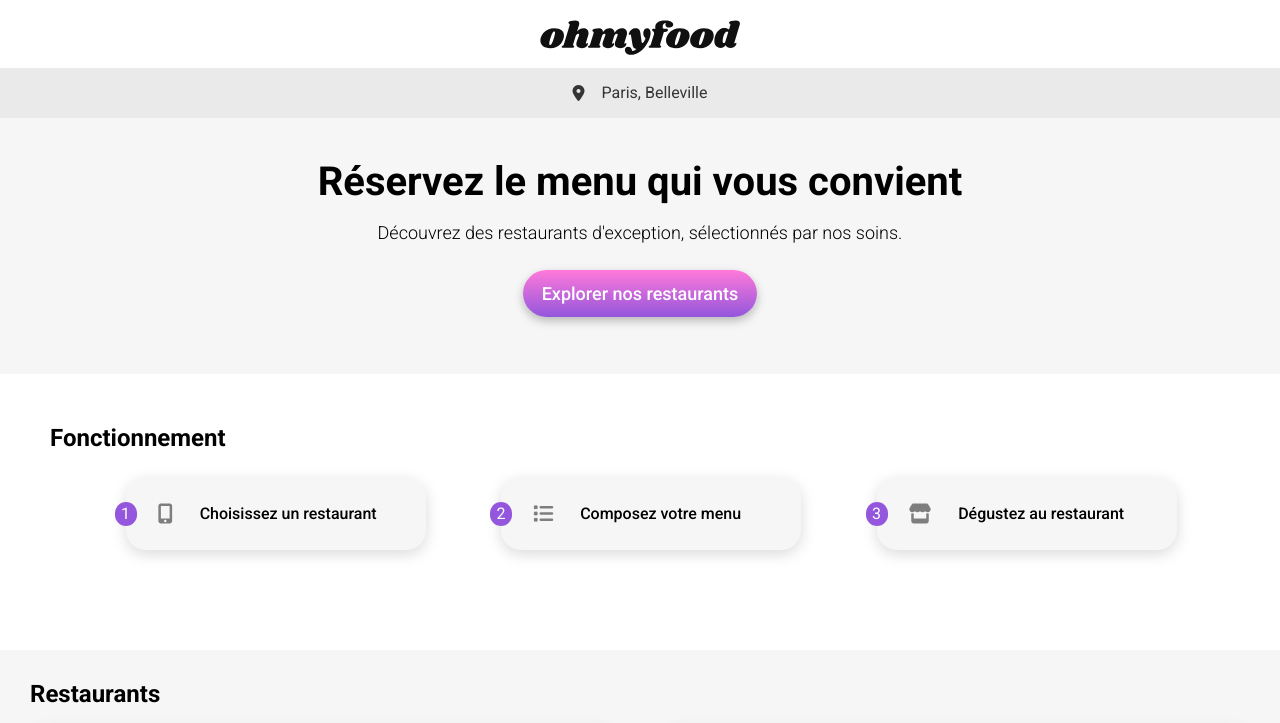
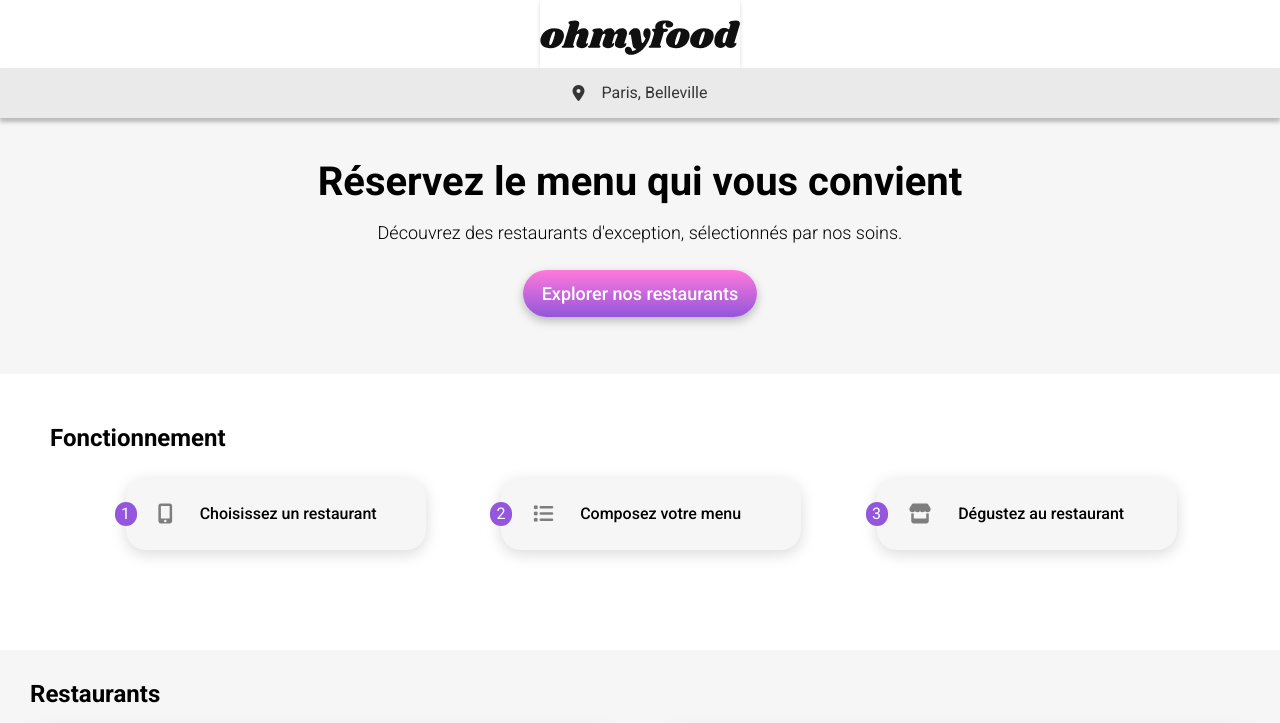
Before and after one commit to NathRod05/OC-OhMyFood, a plain HTML site: page index.html in a window 1280 px wide. Shown: the top 723 px of the page. Drawn offline with Linux system fonts and the light colour scheme; grey boxes are pictures that could not be loaded; a web font is replaced by a local one.

Commit message:
Ombre logo fausse

```diff
--- a/Style/style.scss
+++ b/Style/style.scss
@@ -12,20 +12,16 @@
 
 /* Header */
 .header {
-
-    div {
-        @include display-center;
-        @include display-column;
-        width: 100%;
-        box-shadow: 0px 42px 4px 0px rgba(0, 0, 0, 0.15);
-    }
-
+    @include display-center;
+    @include display-column;
+    box-shadow: 0px 2px 4px 0px rgba(0, 0, 0, 0.15);
 }
 
 .header__logo {
-    width: 162px;
+
     padding-top: 20px;
     padding-bottom: 13px;
+    box-shadow: 0px 2px 4px 0px rgba(0, 0, 0, 0.15);
 
 
 }
--- a/index.html
+++ b/index.html
@@ -20,9 +20,7 @@
 <body>
     <div class="main-container">
         <header class="header">
-            <div>
-                <img class="header__logo" src="assets/logo/ohmyfood@2x.svg" alt="logo ohmyfood">
-            </div>
+            <img class="header__logo" src="assets/logo/ohmyfood@2x.svg" alt="logo ohmyfood">
             <p class="header__location"><i class="fa-solid fa-location-dot"></i>Paris, Belleville</p>
         </header>
         <main>
```
Also changed, not shown: Style/style.css, 1 other file.
